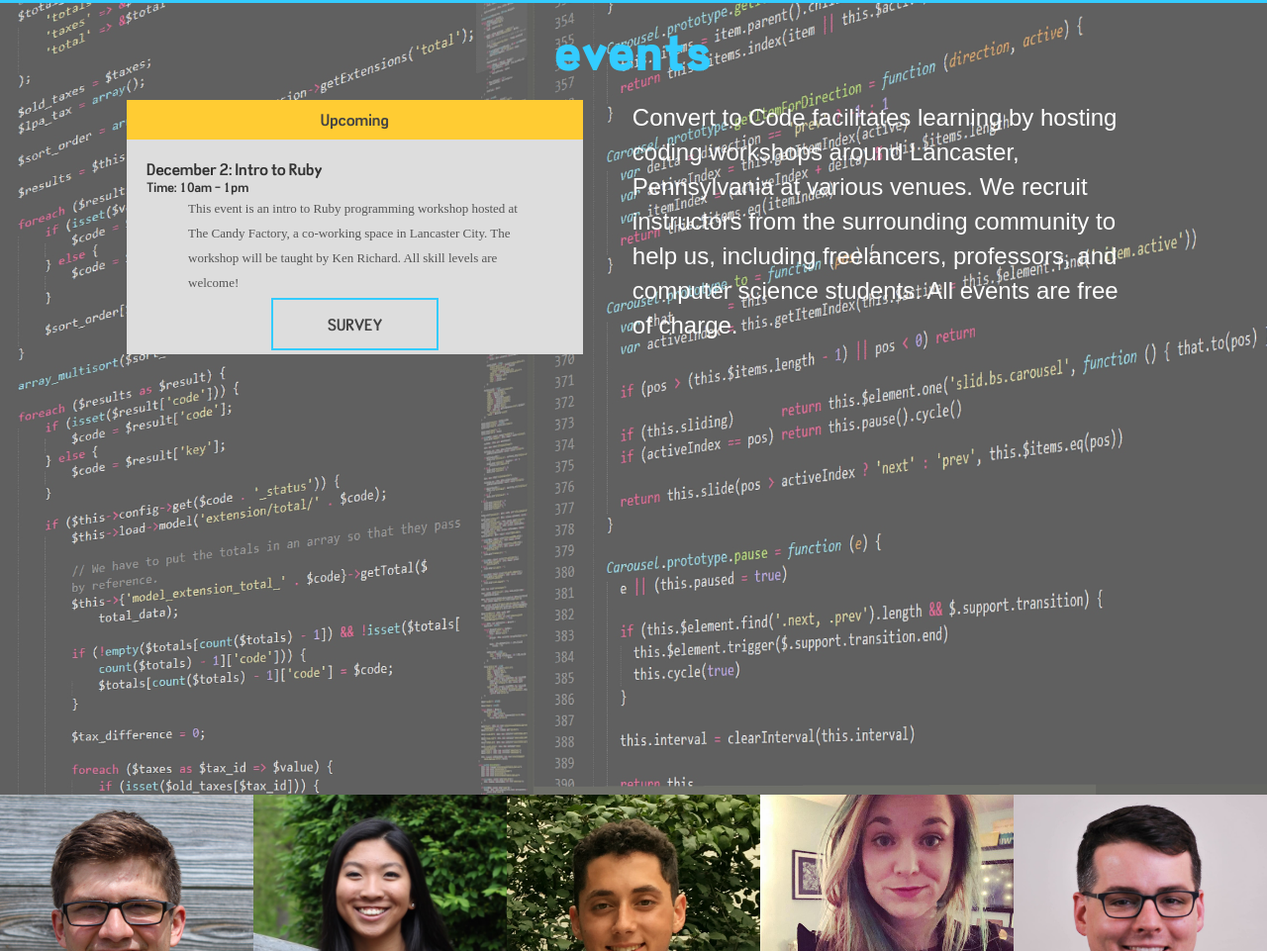
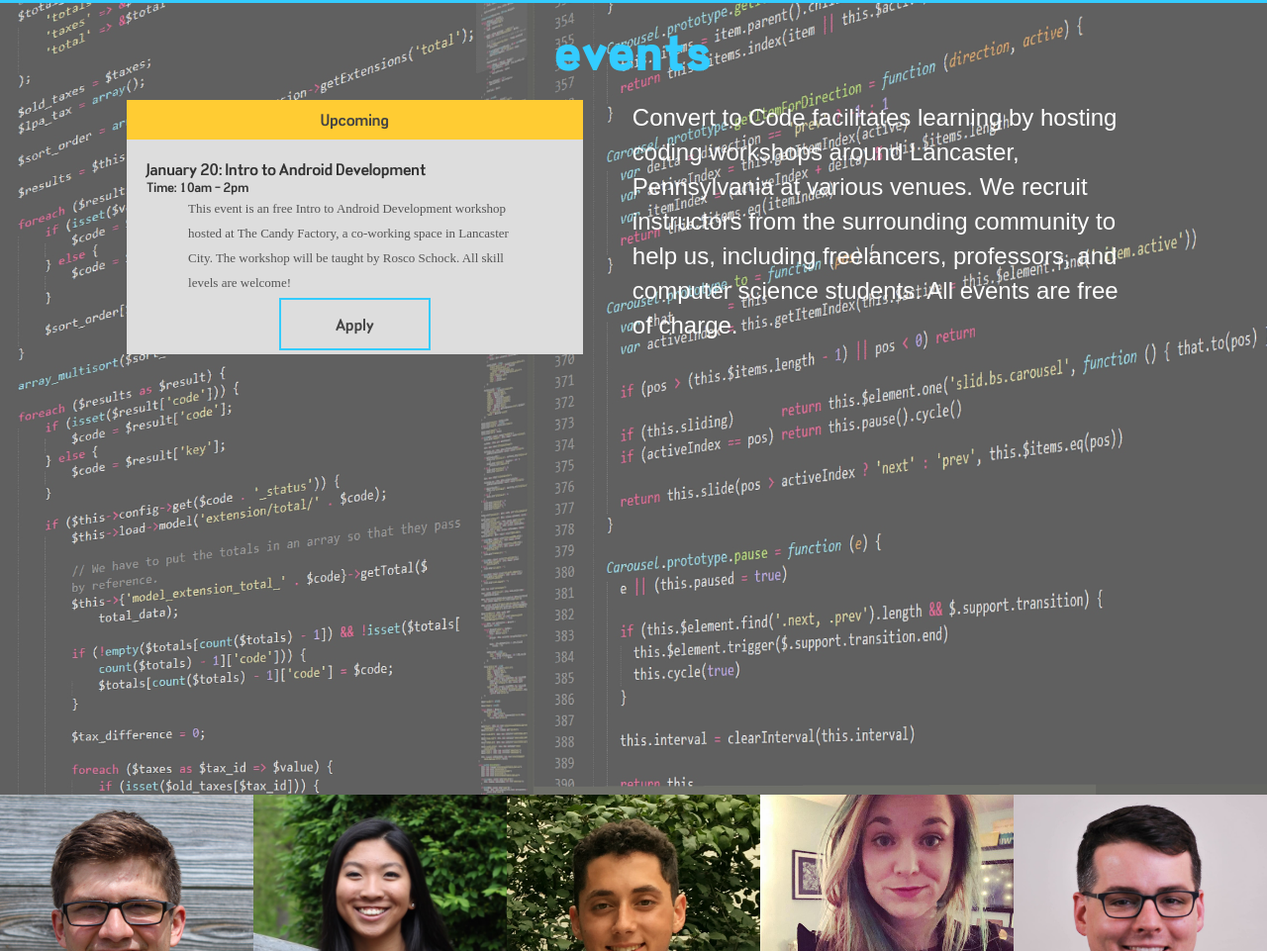
Before and after one commit to converttocode/converttocode.github.io, a plain HTML site: page index.html in a window 1280 px wide. Shown: the part 1102-2063 px from the top of the page at 99% size. Drawn offline with Linux system fonts and the light colour scheme; a web font is replaced by a local one.

Commit message:
added android workshop

```diff
--- a/index.html
+++ b/index.html
@@ -77,19 +77,19 @@
 							</div>
 							<div class="content">
 								<span style="color: #333;">
-									December 2: Intro to Ruby
+									January 20: Intro to Android Development
 								</span>
 								<br>
 								<span style="color: #333; font-size: 13px;">
-									Time: 10am - 1pm
+									Time: 10am - 2pm
 								</span>
 								<br>
 								<p class="wrapper" style="font-family: Avenir; font-size: 13px; line-height: 25px; color: #555">
-									This event is an intro to Ruby programming workshop hosted at The Candy Factory, a co-working space in Lancaster City. The workshop will be taught by Ken Richard. All skill levels are welcome!
+									This event is an free Intro to Android Development workshop hosted at The Candy Factory, a co-working space in Lancaster City. The workshop will be taught by Rosco Schock. All skill levels are welcome!
 								</p>
 
 								<center>
-									<a href="https://goo.gl/forms/ZNMdp14tnG1DYeWr2" target="_blank">SURVEY</a>
+									<a href="https://goo.gl/forms/yOsjzCL6JWNLRR3k1" target="_blank">Apply</a>
 								</center>
 							</div>
 						</div>
```
